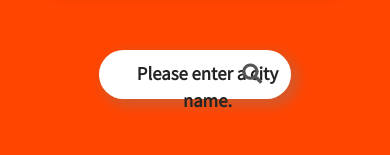
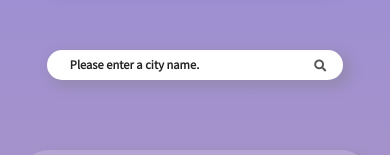
Before and after one commit to leemyungju9347/vue_weather, a Vue app: page / in a window 390 px wide. Shown: the top 155 px of the page. Built offline with nearby package versions, Linux system fonts and the light colour scheme; no server answers.

Commit message:
Update mediaqueries.css

```diff
--- a/src/assets/css/mediaqueries.css
+++ b/src/assets/css/mediaqueries.css
@@ -1,22 +1,120 @@
 @media screen and (max-width:1023px) {
-    body {background: mediumaquamarine;}
+    /* body {background: mediumaquamarine;} */
+
     .weather-wrap {
         width: 95%;
     }
 
+    .app-header > form {
+        width: 80%;
+    }
+
+    /* ------------ today-weather ------------- */
+
     .today-weather > .today-weather-cont > .weather-info > .summary-weather {
-        padding-left: 0;
+        padding-left: 10px;
+
     }
 
     .today-weather > .today-weather-cont > .weather-info > .summary-weather > .main-icon {
         margin-top: 90px;
+        font-size: 6.5em;
+        margin-right: 30px;
     }
 
     .today-weather > .today-weather-cont > .weather-info > .summary-weather > .wther-txt > strong {
         font-size: 1.5em;
     }
+
+    /* ------------ weekly-weather ------------- */
+    .weekly-weather > ul > li > strong {
+        font-size: 0.9em;
+    }
+
+    .weekly-weather > ul > li > .ww-temp {
+        font-size: 0.7em;
+    }
+
+    .weekly-weather > ul > li > .ww-icon {
+        font-size: 3em;
+        margin-top: 20px;
+    }
+
+    .weekly-weather > ul > li > .ww-desc {
+        margin: 20px auto 0;
+        font-size: 0.5em;
+    }
 }
 
 @media screen and (max-width:768px) {
-    body {background: orangered;}
+    /* body {background: orangered;} */
+
+    #app {
+        padding-bottom: 80px;
+    }
+
+    .weather-wrap {
+        margin: 30px auto 0;
+    }
+
+    .app-header > form {
+        font-size: 0.8em;
+    }
+
+    .app-header > form > label {
+        left: 23px;
+        top: 36px;
+    }
+
+    .app-header > form > input {
+        font-size: 0.8em;
+        padding: 10px;
+    }
+
+
+    .app-header > form > button {
+        top: 37px;
+        right: 11px;
+    }
+
+
+    .app-header > form > button > .fa-search {
+        font-size: 0.9em;
+    }
+
+
+    /* ------------ weekly-weather ------------- */
+    .weekly-weather {
+        padding: 20px;
+        margin-top: 80px;
+    }
+
+    .weekly-weather > ul {
+        display:block;
+        overflow: hidden;
+    }
+
+    .weekly-weather > ul > li {
+        float: left;
+        width: calc(25% - 10px);
+        margin: 5px;
+        padding: 10px 0;
+    }
+
+    .weekly-weather > ul > li > strong {
+        font-size: 0.5em;
+    }
+
+    .weekly-weather > ul > li > .ww-temp {
+        display: none;
+    }
+
+    .weekly-weather > ul > li > .ww-icon {
+        font-size: 2em;
+    }
+
+    .weekly-weather > ul > li > .ww-desc {
+        margin: 20px auto 0;
+        font-size: 0.3em;
+    }
 }
```
